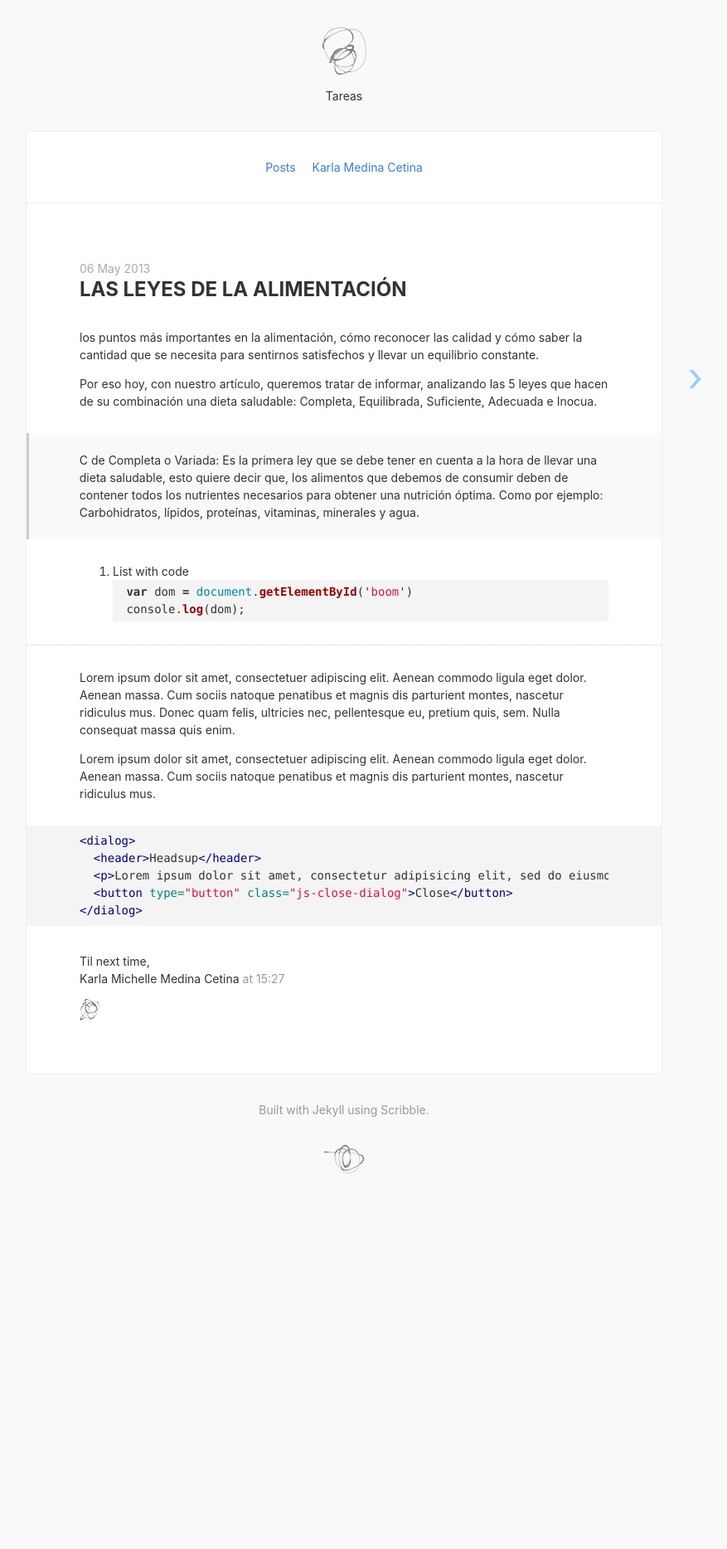
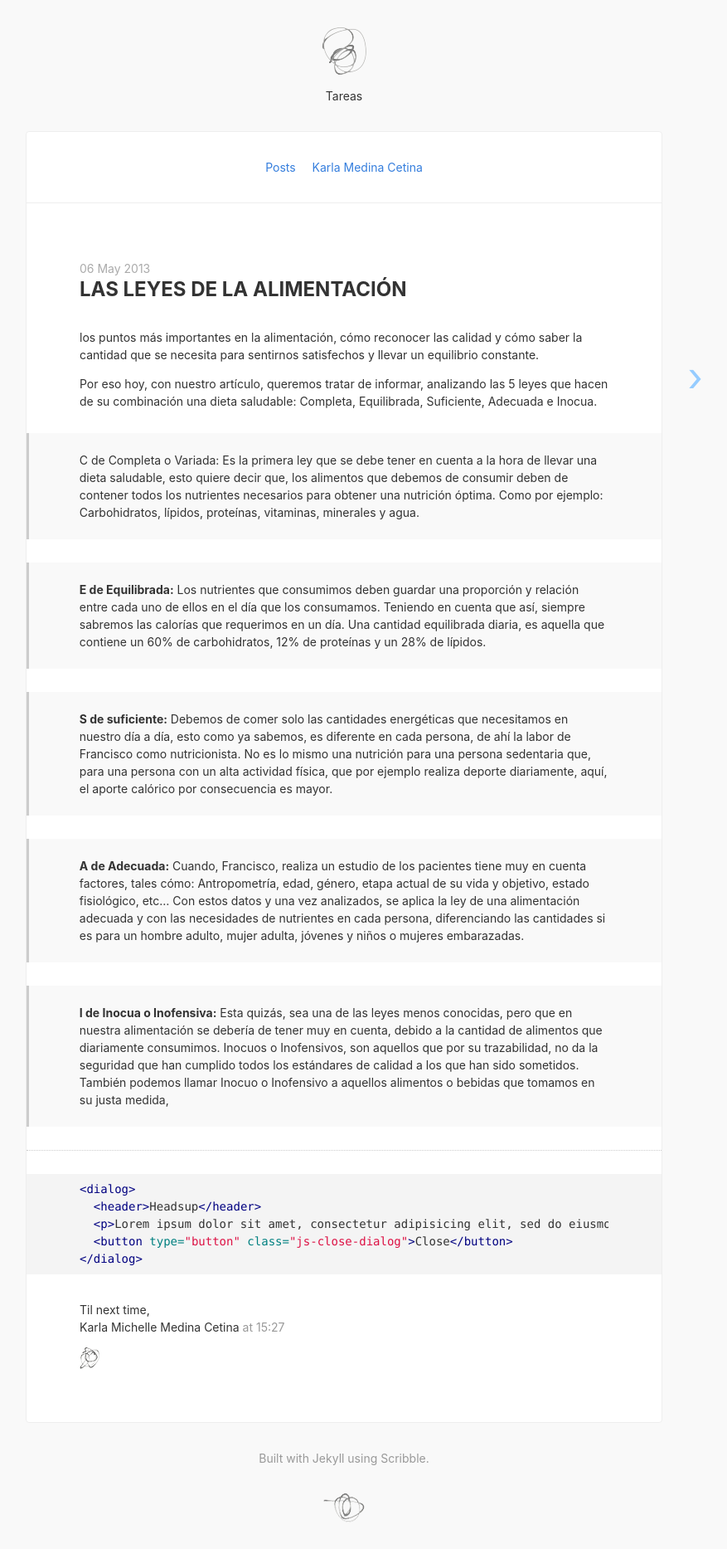
Before and after one commit to Karla-ui/practica2, a Jekyll site: the page built from _posts/2013-05-06-more-post.md, in a window 1280 px wide. Shown: the whole page at 83% size, without its empty margins (225-1102 px from the left). Built offline with Jekyll 4.4.1, drawn with Linux system fonts in a browser that asks for light colours; nearby versions of some CDN libraries; before the commit the page ends 1447 px from its top, so only the background shows below that.

Commit message:
cambio post

````diff
--- a/_posts/2013-05-06-more-post.md
+++ b/_posts/2013-05-06-more-post.md
@@ -11,18 +11,15 @@ Por eso hoy, con nuestro artículo, queremos tratar de informar, analizando las
 
 > C de Completa o Variada: Es la primera ley que se debe tener en cuenta a la hora de llevar una dieta saludable, esto quiere decir que, los alimentos que debemos de consumir deben de contener todos los nutrientes necesarios para obtener una nutrición óptima. Como por ejemplo: Carbohidratos, lípidos, proteínas, vitaminas, minerales y agua.
 
+> **E de Equilibrada:** Los nutrientes que consumimos deben guardar una proporción y relación entre cada uno de ellos en el día que los consumamos. Teniendo en cuenta que así, siempre sabremos las calorías que requerimos en un día. Una cantidad equilibrada diaria, es aquella que contiene un 60% de carbohidratos, 12% de proteínas y un 28% de lípidos.
 
-2. List with code
-    ```javascript
-    var dom = document.getElementById('boom')
-    console.log(dom);
-    ```
+> **S de suficiente:** Debemos de comer solo las cantidades energéticas que necesitamos en nuestro día a día, esto como ya sabemos, es diferente en cada persona, de ahí la labor de Francisco como nutricionista. No es lo mismo una nutrición para una persona sedentaria que, para una persona con un alta actividad física, que por ejemplo realiza deporte diariamente, aquí, el aporte calórico por consecuencia es mayor.
+
+> **A de Adecuada:** Cuando, Francisco, realiza un estudio de los pacientes tiene muy en cuenta factores, tales cómo: Antropometría, edad, género, etapa actual de su vida y objetivo, estado fisiológico, etc… Con estos datos y una vez analizados, se aplica la ley de una alimentación adecuada y con las necesidades de nutrientes en cada persona, diferenciando las cantidades si es para un hombre adulto, mujer adulta, jóvenes y niños o mujeres embarazadas.
+
+> **I de Inocua o Inofensiva:** Esta quizás, sea una de las leyes menos conocidas, pero que en nuestra alimentación se debería de tener muy en cuenta, debido a la cantidad de alimentos que diariamente consumimos. Inocuos o Inofensivos, son aquellos que por su trazabilidad, no da la seguridad que han cumplido todos los estándares de calidad a los que han sido sometidos. También podemos llamar Inocuo o Inofensivo a aquellos alimentos o bebidas que tomamos en su justa medida,
 
 ---
-
-Lorem ipsum dolor sit amet, consectetuer adipiscing elit. Aenean commodo ligula eget dolor. Aenean massa. Cum sociis natoque penatibus et magnis dis parturient montes, nascetur ridiculus mus. Donec quam felis, ultricies nec, pellentesque eu, pretium quis, sem. Nulla consequat massa quis enim.
-
-Lorem ipsum dolor sit amet, consectetuer adipiscing elit. Aenean commodo ligula eget dolor. Aenean massa. Cum sociis natoque penatibus et magnis dis parturient montes, nascetur ridiculus mus.
 
 ```html
 <dialog>
````
